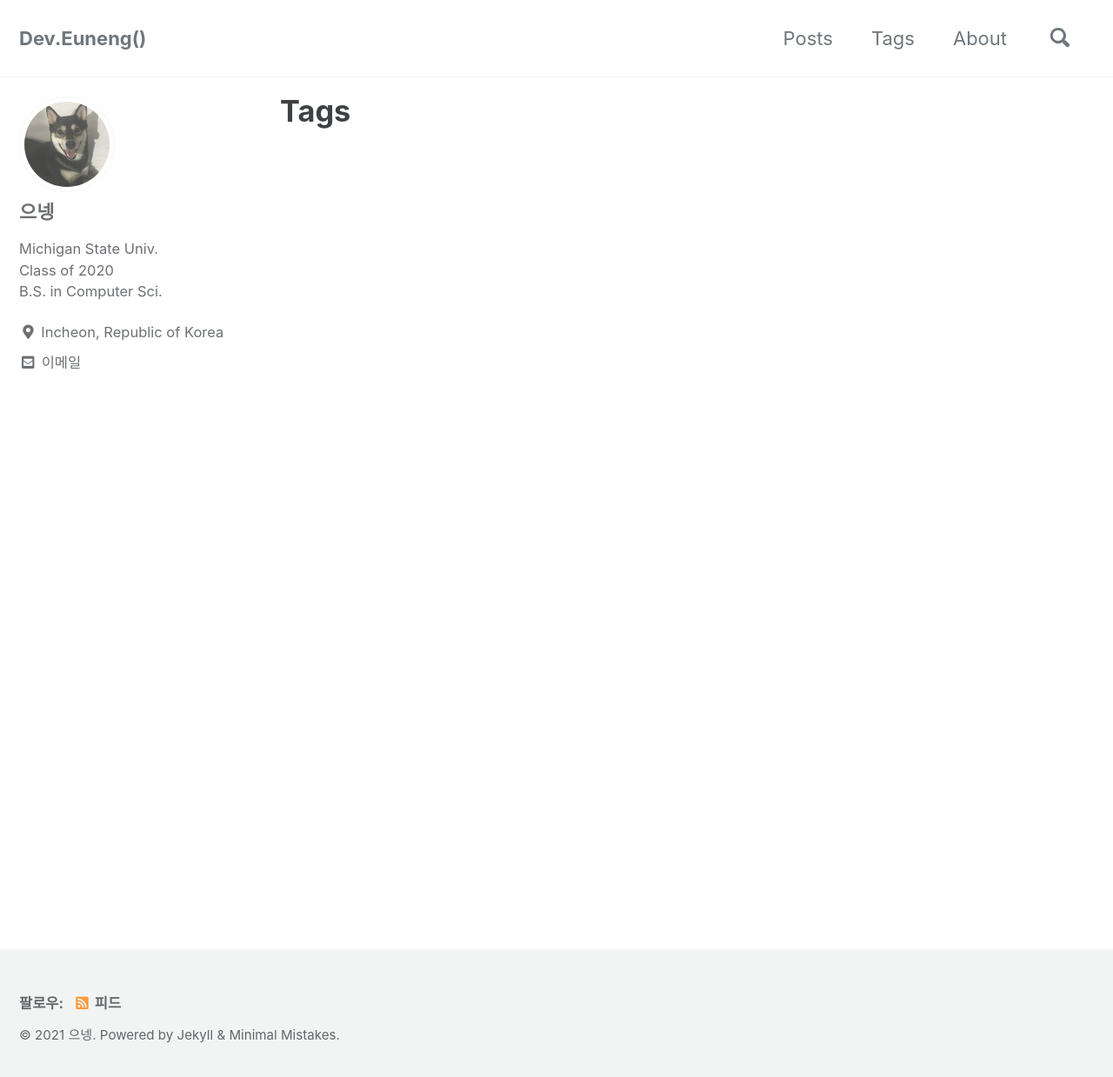
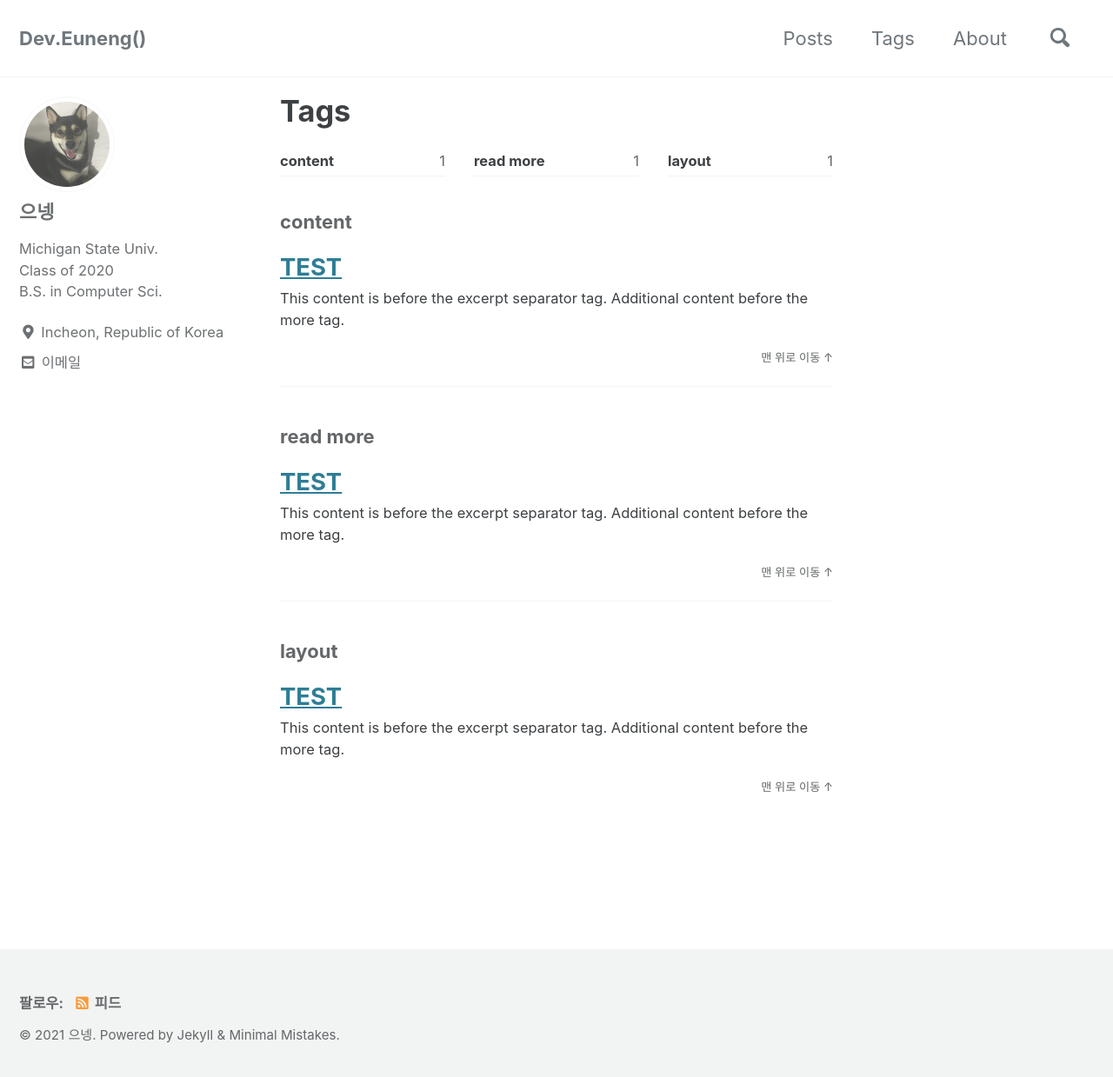
Before and after one commit to kimeunh3/kimeunh3.github.io, a Jekyll site: the page built from _pages/tags.html, in a window 1280 px wide and 1247 px high. Shown: the top 1239 px of the window at 87% size. Built offline with Jekyll 4.4.1, drawn with Linux system fonts in a browser that asks for light colours; cached includes are drawn as plain includes.

Commit message:
added test post

```diff
--- a/_pages/posts.html
+++ b/_pages/posts.html
@@ -2,5 +2,5 @@
 layout: categories
 permalink: /posts/
 title: "Posts"
-author_profile: false
+author_profile: true
 ---
--- a/_pages/tags.html
+++ b/_pages/tags.html
@@ -1,25 +1,6 @@
 ---
-layout: archive
+layout: tags
 permalink: /tags/
 title: "Tags"
 author_profile: true
 ---
-{% include group-by-array collection=site.posts field="tags" %}
-<ul>
-  {% for tag in site.tags %}
-    <span>
-      <a href="#{{ tag | first }}">
-        {{ tag | first }}
-      </a> &nbsp;&nbsp;&nbsp;
-    </span>
-  {% endfor %}
-</ul>
-<br/>
-<br/>
-{% for tag in group_names %}
-  {% assign posts = group_items[forloop.index0] %}
-  <h2 id="{{ tag | slugify }}" class="archive__subtitle">{{ tag }}</h2>
-  {% for post in posts %}
-    {% include archive-single.html %}
-  {% endfor %}
-{% endfor %}
--- /dev/null
+++ b/_posts/2021-04-08-test.md
@@ -0,0 +1,15 @@
+---
+title: "TEST"
+excerpt_separator: <!--more-->
+categories: [ "Layout", "Uncategorized" ]
+tags: ["content", "read more", "layout"]
+comments: true
+---
+
+This content is before the [excerpt separator tag](http://jekyllrb.com/docs/posts/#post-excerpts).
+
+Additional content before the more tag.
+
+<!--more-->
+
+And this content is after the more tag.
```
